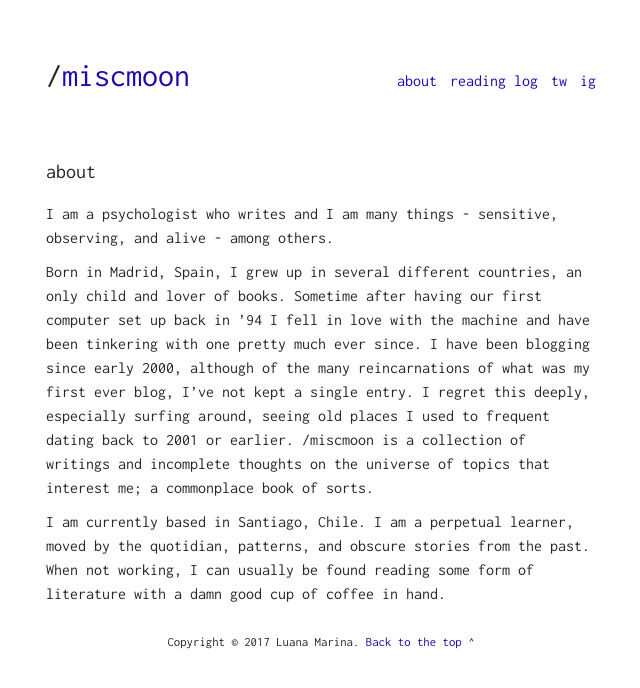
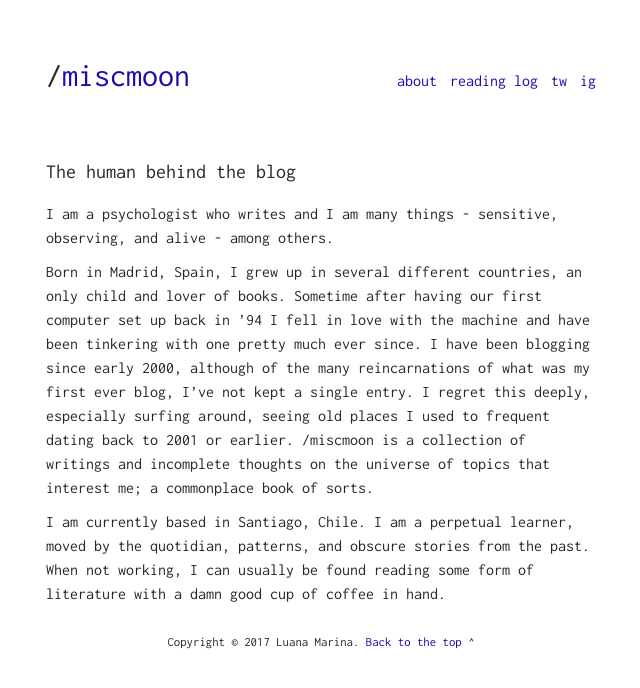
Before and after one commit to miscmoon/miscmoon.github.io, a Jekyll site: the page built from me/index.md, in a window 1280 px wide. Shown: the top 688 px of the page, without its empty margins (319-959 px from the left). Built offline with Jekyll 4.4.1, drawn with Linux system fonts in a browser that asks for light colours.

Commit message:
Title
Changed about title

```diff
--- a/_layouts/about.html
+++ b/_layouts/about.html
@@ -17,7 +17,7 @@ layout: default
     <!-- <a class="about__back" href="/">&lt;- Back /</a>
 
 -->
-    <h1 class="about__title">about</h1>
+    <h1 class="about__title">The human behind the blog</h1>
     <div class="about__content">
         {{ content | markdownify }}
     </div>
```
